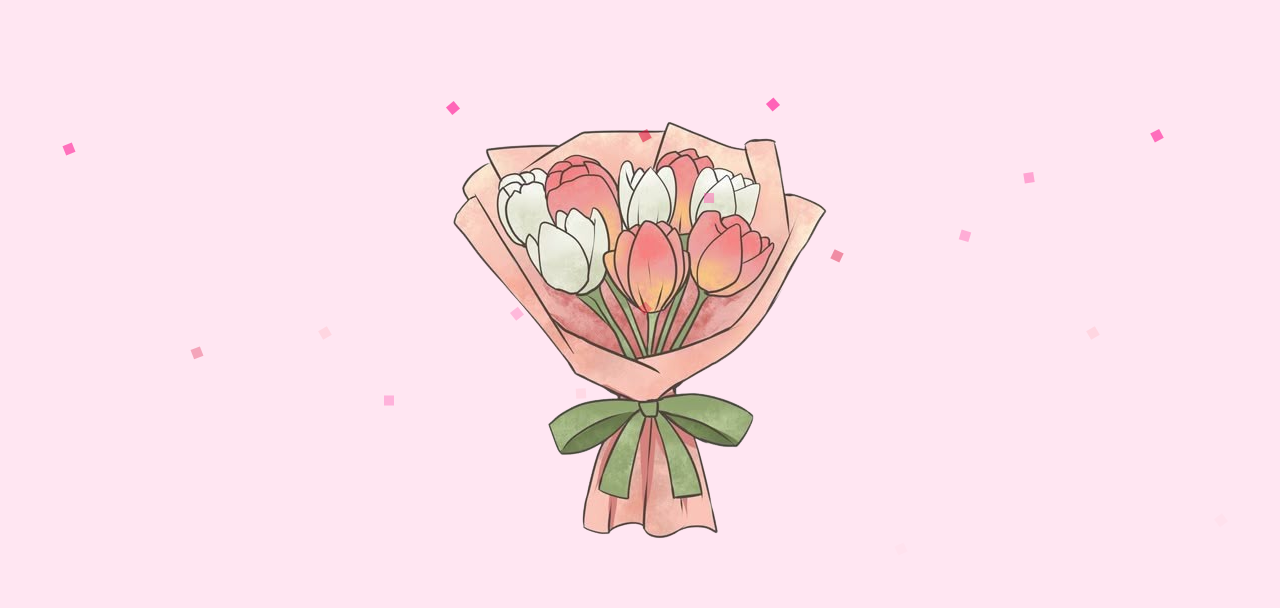
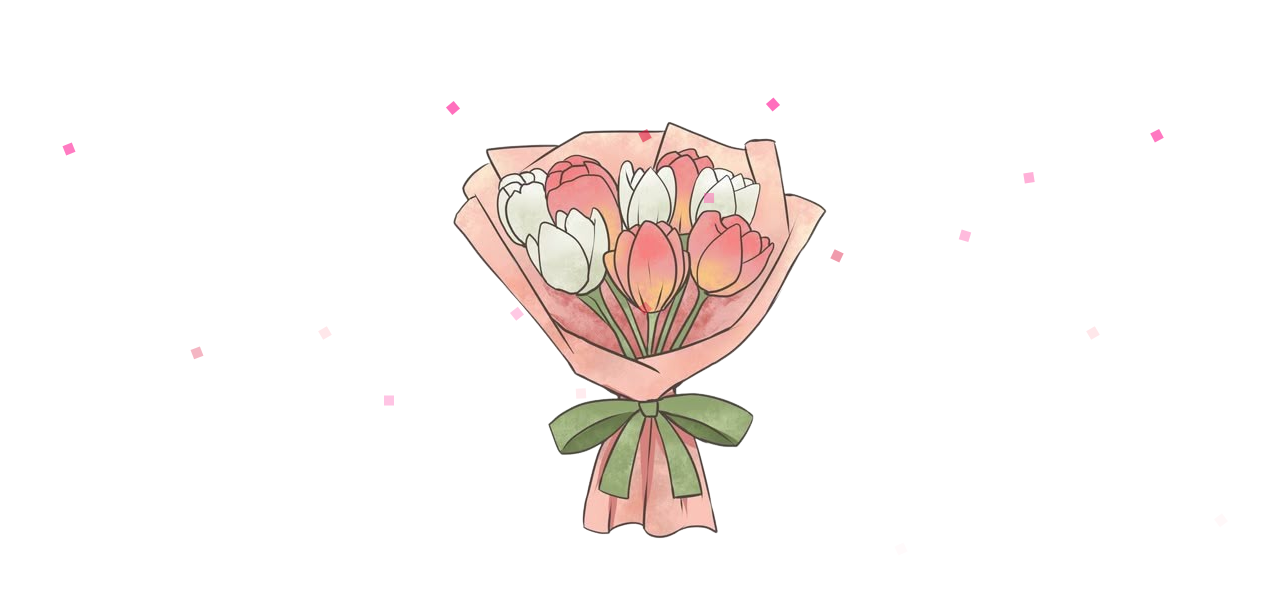
Before and after one commit to moon-ri/valentinesday, a plain HTML site: page index.html in a window 1280 px wide. Shown: the part 192-800 px from the top of the page. Drawn offline with Linux system fonts and the light colour scheme.

Commit message:
Update index.html

```diff
--- a/index.html
+++ b/index.html
@@ -8,7 +8,7 @@
         body {
             font-family: Arial, sans-serif;
             text-align: center;
-            background-color: #ffe6f2;
+
             margin: 0;
             padding: 0;
             min-height: 100vh;
```
